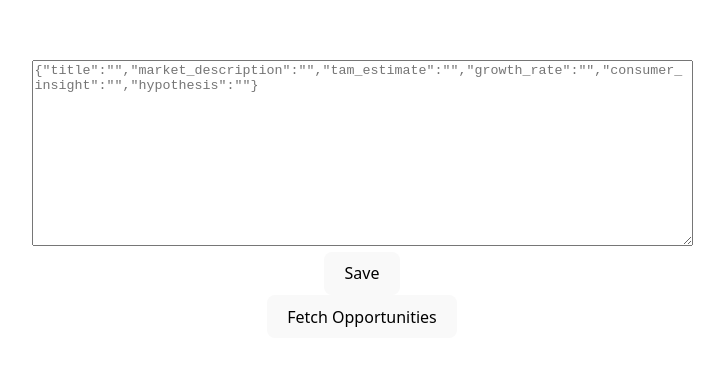
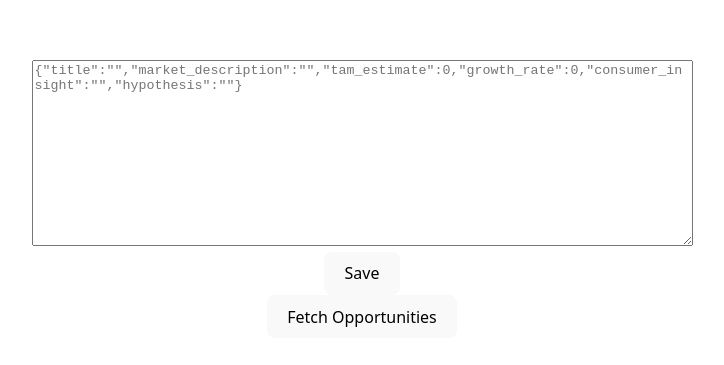
Before and after one commit to markandmeasure/casecycle_project, a React (Vite) app in the folder frontend/: page / in a window 1280 px wide. Shown: the part 201-566 px from the top of the page, without its empty margins (278-1002 px from the left). Built offline with nearby package versions, Linux system fonts and the light colour scheme.

Commit message:
feat(frontend): align opportunity input schema

```diff
--- a/frontend/src/OpportunityInput.jsx
+++ b/frontend/src/OpportunityInput.jsx
@@ -6,6 +6,19 @@ function OpportunityInput() {
 
   // Use the sanitized base URL (from `App`)
   const API_BASE_URL = (import.meta.env.VITE_API_BASE_URL || 'http://localhost:8000').replace(/\/$/, '');
+
+  const numericFields = ['tam_estimate', 'growth_rate'];
+  const requiredFields = [
+    'title',
+    'market_description',
+    ...numericFields,
+    'consumer_insight',
+    'hypothesis',
+  ];
+  const placeholderObj = requiredFields.reduce((acc, field) => {
+    acc[field] = numericFields.includes(field) ? 0 : '';
+    return acc;
+  }, {});
 
   const handleSave = async () => {
     setFeedback(null);
@@ -18,18 +31,19 @@ function OpportunityInput() {
       return;
     }
 
-    const requiredFields = [
-      'title',
-      'market_description',
-      'tam_estimate',
-      'growth_rate',
-      'consumer_insight',
-      'hypothesis',
-    ];
     const missing = requiredFields.filter((field) => !(field in parsed));
     if (missing.length > 0) {
       setFeedback(`Missing fields: ${missing.join(', ')}`);
       return;
+    }
+
+    for (const field of numericFields) {
+      const value = Number(parsed[field]);
+      if (Number.isNaN(value)) {
+        setFeedback(`${field} must be a number`);
+        return;
+      }
+      parsed[field] = value;
     }
 
     try {
@@ -55,7 +69,7 @@ function OpportunityInput() {
       <textarea
         value={jsonValue}
         onChange={(e) => setJsonValue(e.target.value)}
-        placeholder='{"title":"","market_description":"","tam_estimate":"","growth_rate":"","consumer_insight":"","hypothesis":""}'
+        placeholder={JSON.stringify(placeholderObj)}
         rows={12}
         cols={80}
       />
```
